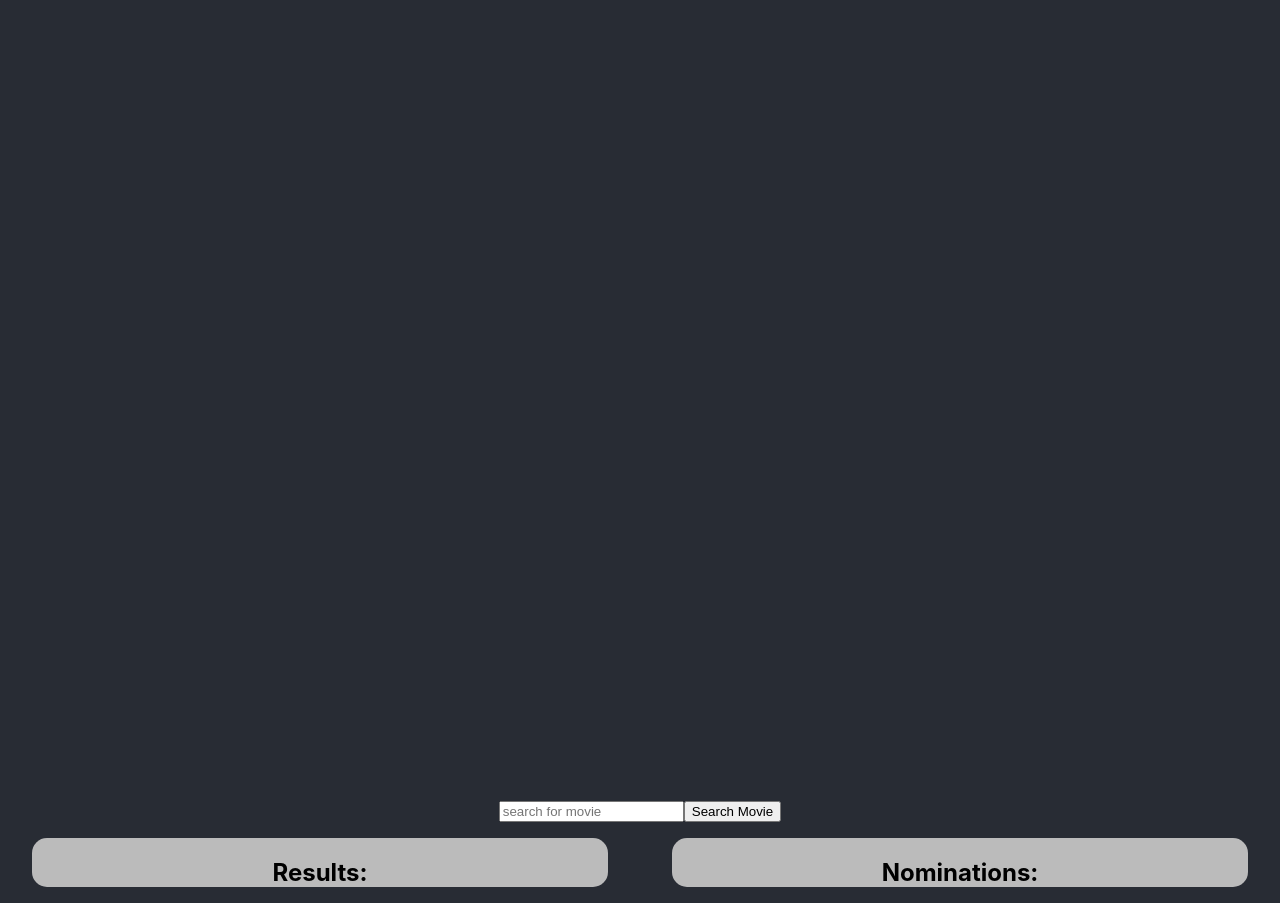
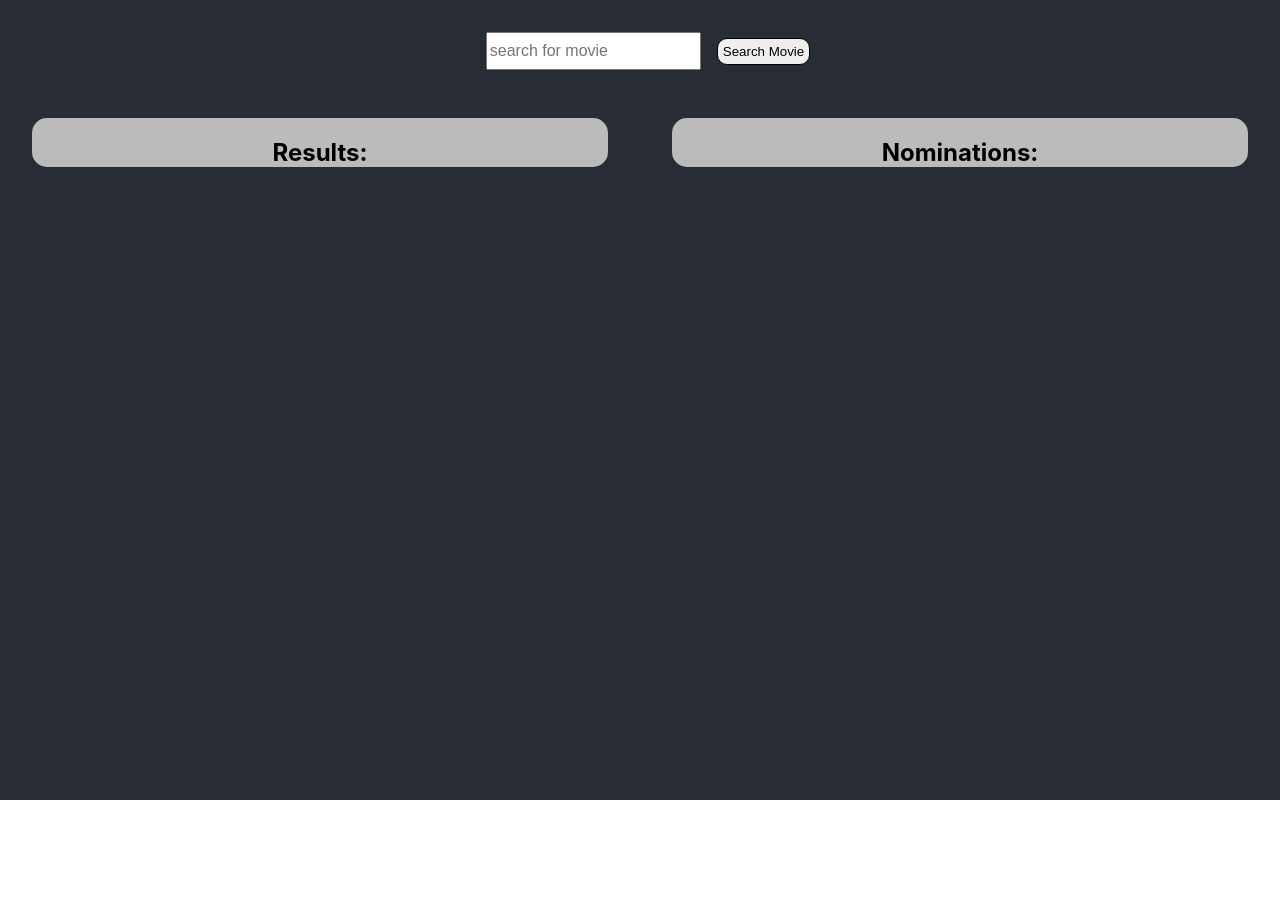
Before and after one commit to PetejStone/omdb, a React (Create React App) app: page / in a window 1280 px wide. After the commit the page ends 800 px from the top, so only its background shows below. Built offline with nearby package versions, Linux system fonts and the light colour scheme.

Commit message:
working on bug

```diff
--- a/src/App.css
+++ b/src/App.css
@@ -1,6 +1,13 @@
 .App {
   text-align: center;
   background-color: #282c34;
+  height: 100vh;
+
+}
+
+.search {
+
+  padding: 1rem;
 }
 
 .App-logo {
--- a/src/App.js
+++ b/src/App.js
@@ -13,9 +13,7 @@ function App() {
     return (
       <div className="App">
 
-        <header className="App-header">
-        </header>
-        <Search setData={setData}/>
+        <Search className="search" setData={setData}/>
         <Main data={data}/>
       </div>
     );
--- a/src/components/Main.css
+++ b/src/components/Main.css
@@ -12,7 +12,6 @@
     border-radius: 15px;
     margin:1rem;
 }
-
 
 
 h1 {
@@ -35,7 +34,7 @@ h2 {
 
 }
 
-.nominate {
+button {
     width: fit-content;
     height: fit-content;
     padding: 5px;
@@ -43,3 +42,13 @@ h2 {
     border: 1px solid #000;
     cursor: pointer;
 }
+
+.search {
+    margin-bottom: auto;
+}
+
+input {
+    height: 2rem;
+    margin: 1rem;
+    font-size: 1rem;
+}
--- a/src/components/Main.js
+++ b/src/components/Main.js
@@ -22,14 +22,28 @@ const Main = props => {
 
     },[nominations, props.data,keys])
 
-    const handleClick = (movie,index) => {
+    const handleAdd = (movie,index) => {
         console.log(movie)
       const newNoms = [...nominations]
       newNoms.push(movie)
       setNominations(newNoms)
       setKeys({
+          ...keys,
         [index]: true
       })
+      //localStorage.setItem('noms',nominations)
+    }
+
+    const handleRemove = (movie,index) => {
+
+      const newNoms = [...nominations]
+      newNoms.splice((index),1)
+      setNominations(newNoms)
+      const newKeys = {...keys}
+      setKeys({
+
+        [index]: false
+    })
       //localStorage.setItem('noms',nominations)
     }
 
@@ -43,7 +57,7 @@ const Main = props => {
                     <div className="movie" key={index}>
                         <h4 className="title">Title: {movie.Title} ({movie.Year})</h4>
                          {console.log('keys',keys)}
-                         <button id={index} className="nominate" disabled={keys[index] } onClick={() => handleClick(movie,index)}>Nominate</button>
+                         <button id={index} className="nominate" disabled={keys[index] } onClick={() => handleAdd(movie,index)}>Nominate</button>
                     </div>
                     )
                 }
@@ -56,7 +70,7 @@ const Main = props => {
                     nominations && nominations.map((movie,index) =>
                     <div className="movie" key={index}>
                         <h4 className="title">Title: {movie.Title} ({movie.Year})</h4>
-                        <button className="nominate" onClick={() => handleClick(movie)}>Remove</button>
+                        <button className="nominate" onClick={() => handleRemove(movie)}>Remove</button>
                     </div>
                     )
                 }
--- a/src/components/Search.js
+++ b/src/components/Search.js
@@ -1,6 +1,7 @@
 import React from 'react'
 import {useState} from 'react'
 import axios from 'axios'
+import './Main.css'
 const Search = props => {
     const [title, setTitle] = useState('')
     //on submission of form
@@ -27,7 +28,7 @@ const Search = props => {
     }
 
     return (
-        <form onSubmit={(e) => onSubmit(e)}>
+        <form className="search" onSubmit={(e) => onSubmit(e)}>
                 <input id="input" type="text" value={title} onChange={handleChange} placeholder="search for movie" />
                 <button onClick={onSubmit} className="formButton">Search Movie</button>
 
```
Also changed, not shown: 1 other file (tests, documents, lock files or other folders).
